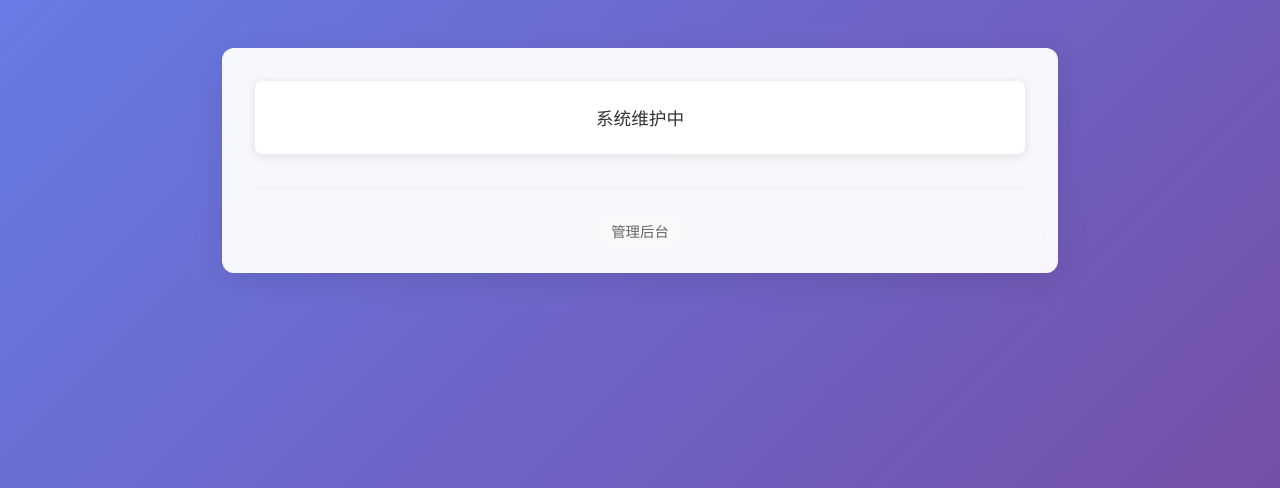
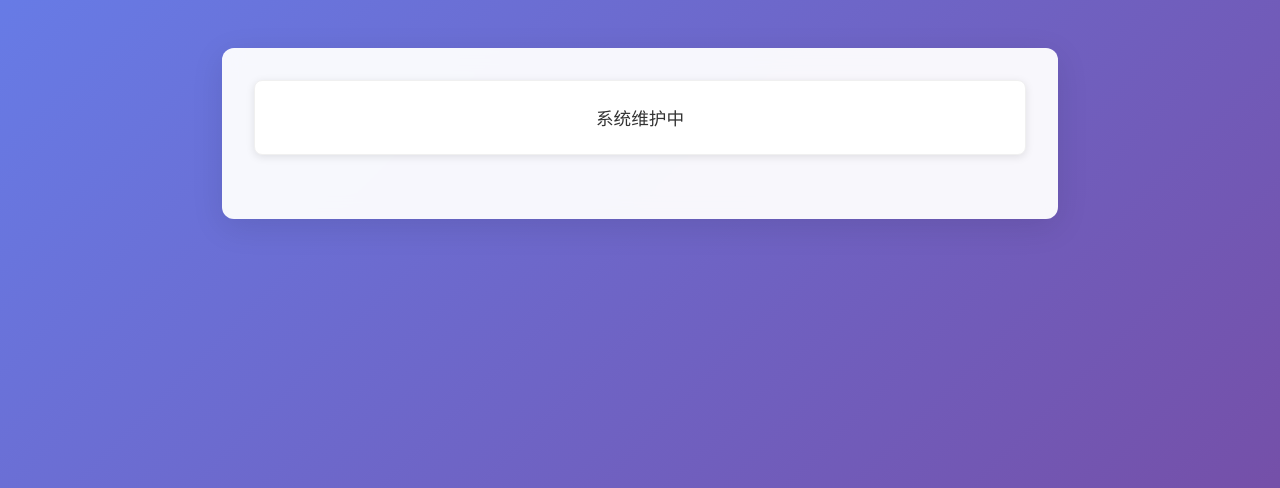
Before and after one commit to Guyue2203/ChemDatabase, a Django app: template Chemai_data/templates/Chemai_data/index.html in a window 1280 px wide. Shown: the part 123-611 px from the top of the page. Run offline with Django 4.2, Linux system fonts and the light colour scheme; the template is opened without the code that fills it, so the values that code supplies are empty.

Commit message:
美化主页

```diff
--- a/Chemai_data/templates/Chemai_data/index.html
+++ b/Chemai_data/templates/Chemai_data/index.html
@@ -141,10 +141,6 @@
                     </div>
                 {% endif %}
             </div>
-
-            <div class="admin-section">
-                <a href="/admin/">管理后台</a>
-            </div>
         </div>
     </div>
 </body>
```
